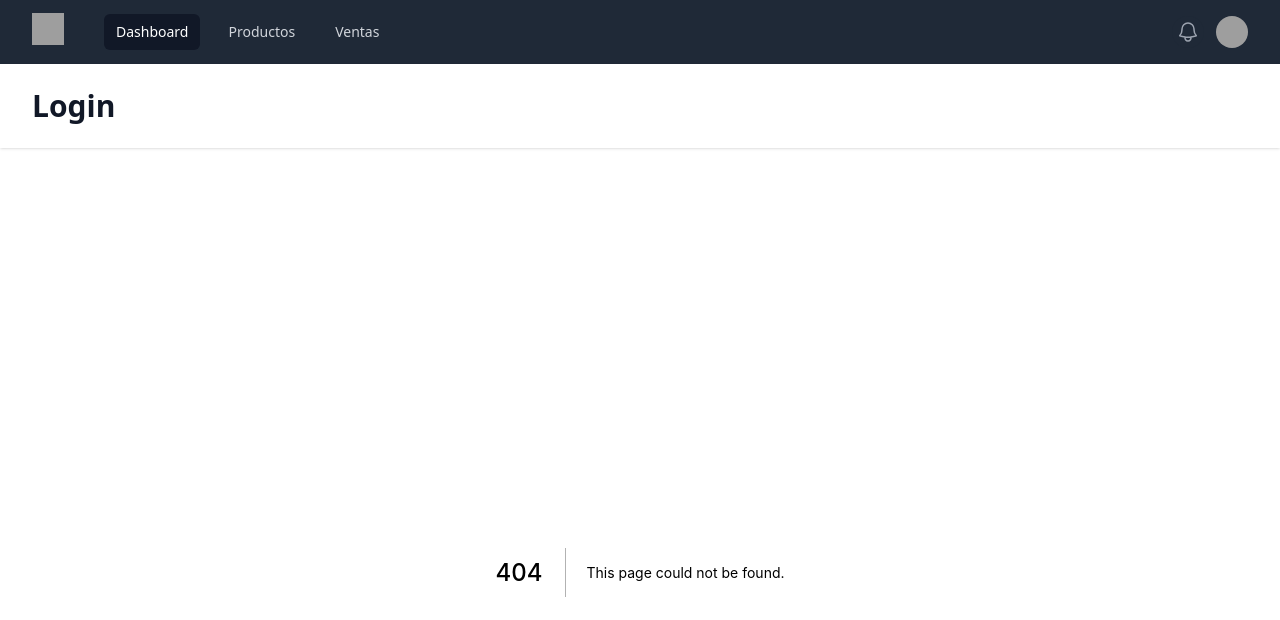
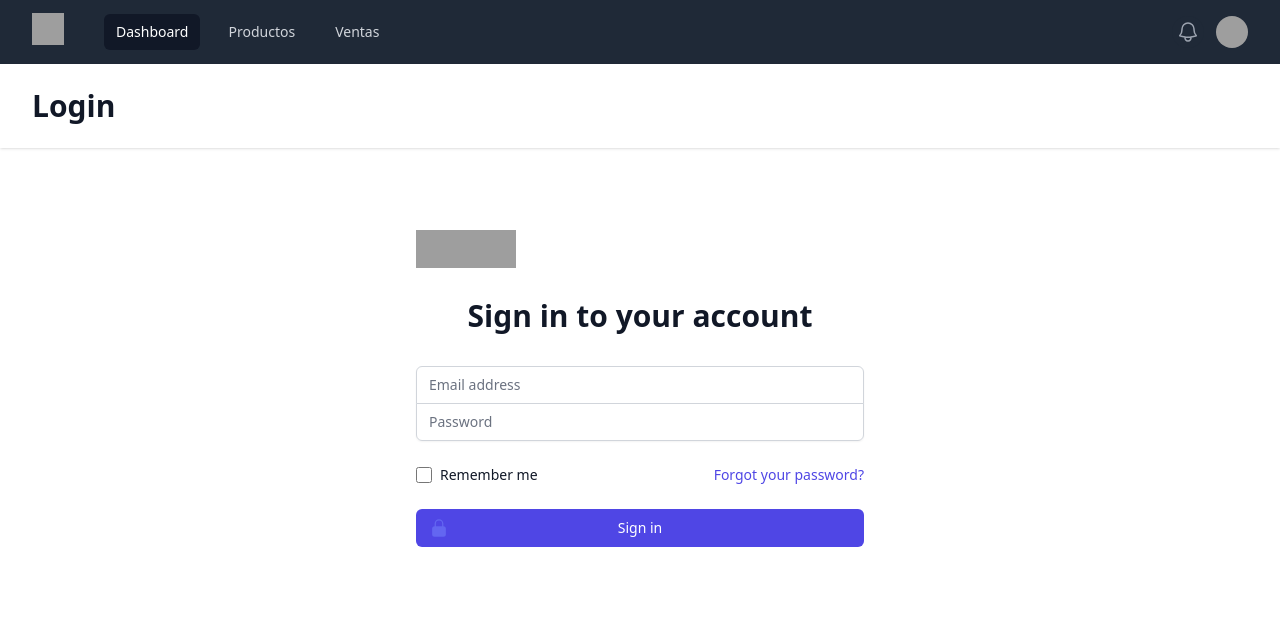
Before and after one commit to JeisonRedondo/next-draku_shop, a Next.js app: page /login in a window 1280 px wide. Before the commit this address had no page. Shown: the top 620 px of the page. Built offline with nearby package versions, Linux system fonts and the light colour scheme; grey boxes are pictures that could not be loaded.

Commit message:
[ADD,CHANGE]Agregando login.js, generando comunicacion con el form al implementar el useRef

```diff
--- a/src/components/LoginPages.jsx
+++ b/src/components/LoginPages.jsx
@@ -1,16 +1,28 @@
+import { useRef } from 'react';
 import Image from 'next/image';
-import { LockClosedIcon } from '@heroicons/react/solid';
+import { LockClosedIcon } from '@heroicons/react/24/solid';
 
 export default function LoginPage() {
+  const emailRef = useRef(null);
+  const passwordRef = useRef(null);
+
+  const submitHandle = (event) => {
+    event.preventDefault();
+
+    const email = emailRef.current.value;
+    const password = passwordRef.current.value;
+  };
+
   return (
     <>
       <div className="min-h-full flex items-center justify-center py-12 px-4 sm:px-6 lg:px-8">
         <div className="max-w-md w-full space-y-8">
           <div>
-            <Image className="mx-auto h-12 w-auto" src="https://tailwindui.com/img/logos/workflow-mark-indigo-600.svg" alt="Workflow" />
+            {/*className = 'mx-auto h-12 w-auto'*/}
+            <Image src="https://tailwindui.com/img/logos/workflow-mark-indigo-600.svg" alt="Workflow" height={48} width="100%" style={{ margin: '10px auto' }} />
             <h2 className="mt-6 text-center text-3xl font-extrabold text-gray-900">Sign in to your account</h2>
           </div>
-          <form className="mt-8 space-y-6" action="#" method="POST">
+          <form className="mt-8 space-y-6" onSubmit={submitHandle}>
             <input type="hidden" name="remember" defaultValue="true" />
             <div className="rounded-md shadow-sm -space-y-px">
               <div>
@@ -25,6 +37,7 @@ export default function LoginPage() {
                   required
                   className="appearance-none rounded-none relative block w-full px-3 py-2 border border-gray-300 placeholder-gray-500 text-gray-900 rounded-t-md focus:outline-none focus:ring-indigo-500 focus:border-indigo-500 focus:z-10 sm:text-sm"
                   placeholder="Email address"
+                  ref={emailRef}
                 />
               </div>
               <div>
@@ -39,6 +52,7 @@ export default function LoginPage() {
                   required
                   className="appearance-none rounded-none relative block w-full px-3 py-2 border border-gray-300 placeholder-gray-500 text-gray-900 rounded-b-md focus:outline-none focus:ring-indigo-500 focus:border-indigo-500 focus:z-10 sm:text-sm"
                   placeholder="Password"
+                  ref={passwordRef}
                 />
               </div>
             </div>
--- a/src/pages/dashboard/index.jsx
+++ b/src/pages/dashboard/index.jsx
@@ -44,7 +44,7 @@ export default function Dashboard() {
                       <td className="px-6 py-4 whitespace-nowrap">
                         <div className="flex items-center">
                           <div className="flex-shrink-0 h-10 w-10">
-                            <Image className="h-10 w-10 rounded-full" src={person.image} alt="Person photo" height="50" width="50" />
+                            <Image className="h-10 w-10 rounded-full" src={person.image} alt="Person photo" layout="fill" objectFit="contain" height="50" width="50" />
                           </div>
                           <div className="ml-4">
                             <div className="text-sm font-medium text-gray-900">{person.name}</div>
--- /dev/null
+++ b/src/pages/login.js
@@ -0,0 +1,5 @@
+import LoginPage from '@components/LoginPages';
+
+export default function Login() {
+  return <LoginPage />;
+}
```
